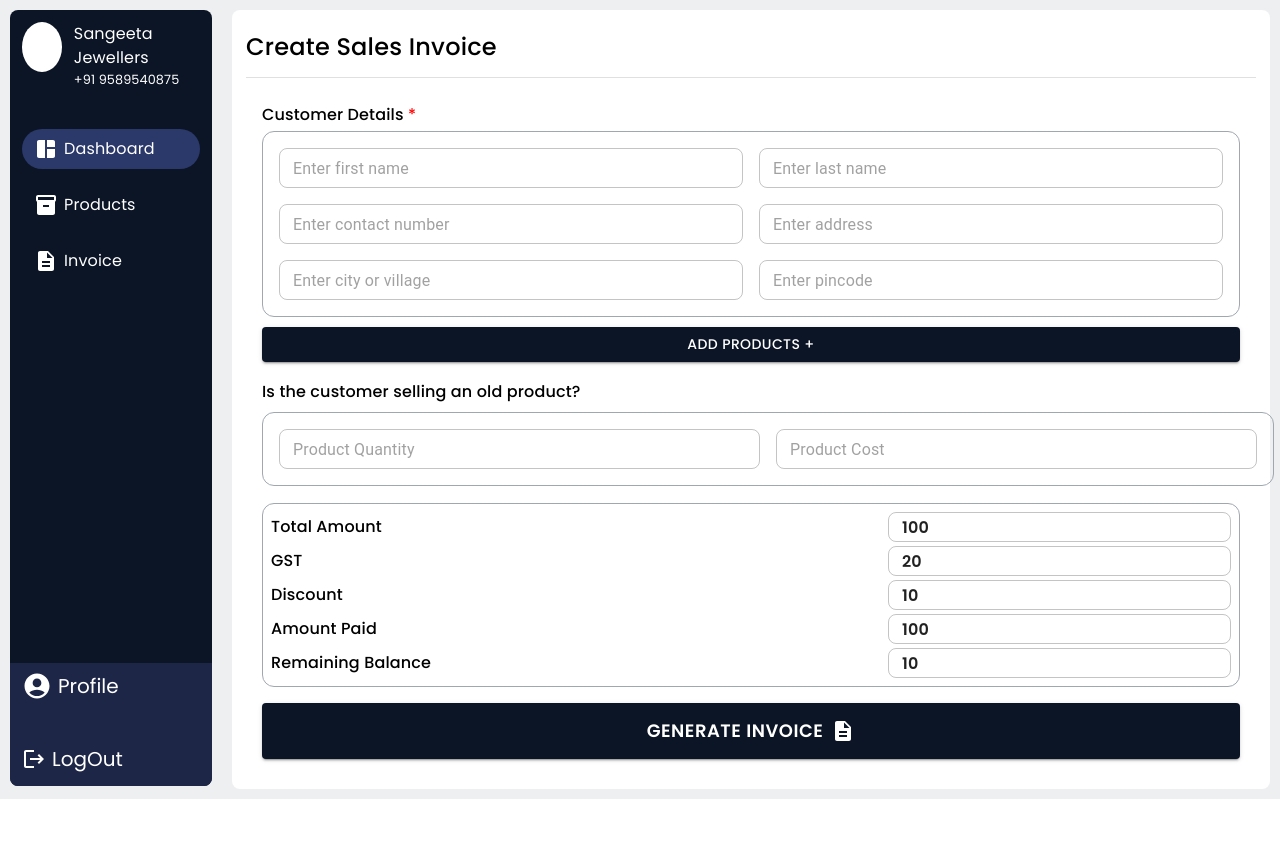
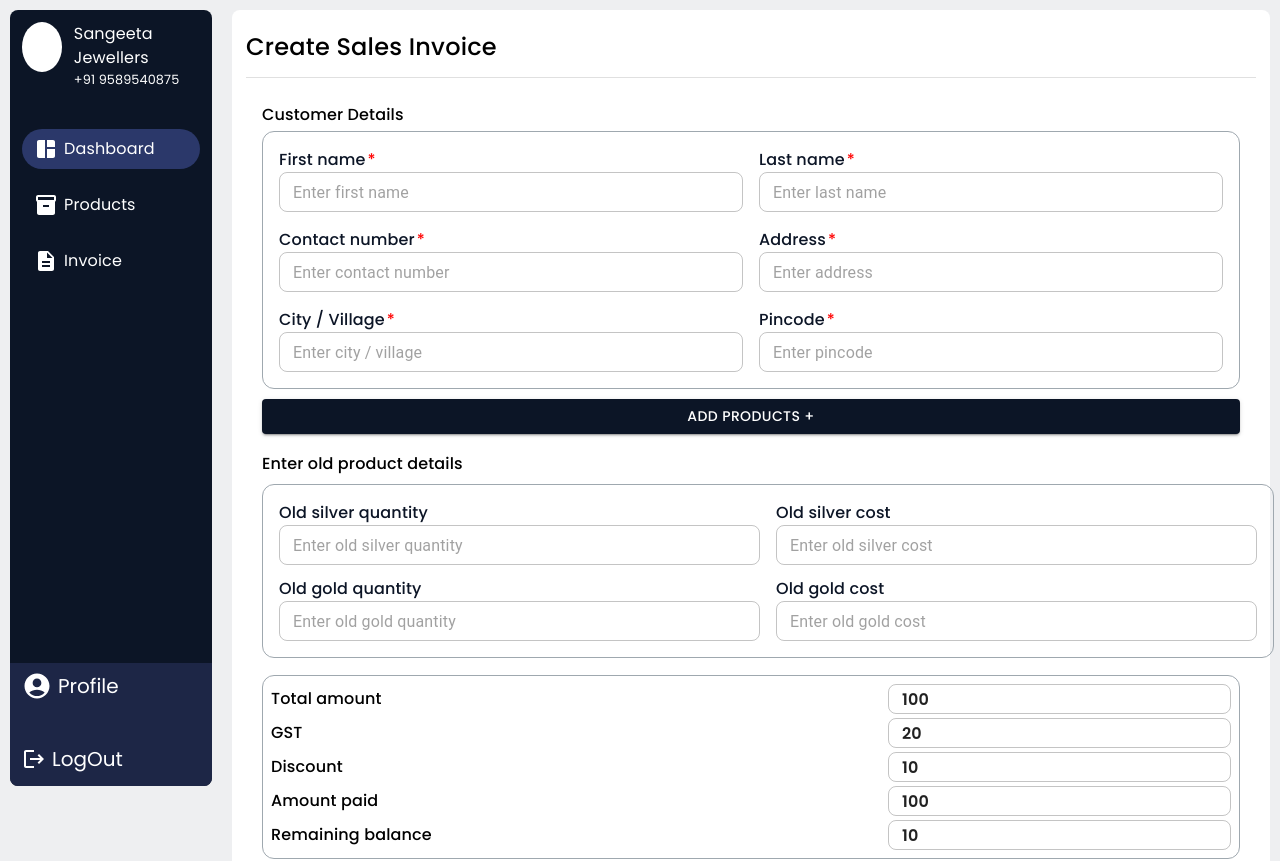
Before and after one commit to tusharbatradev/Invoice-Frontend, a React (Vite) app: page /dashboard/invoice in a window 1280 px wide. Shown: the top 861 px of the page. Before the commit the page ends 800 px from the top, so only its background shows below. Built offline with nearby package versions, Linux system fonts and the light colour scheme; sample sign-in values are in the browser's storage.

Commit message:
Added label and placeholders in invoice page (#7)
Added label and placeholders in invoice page (#7)

```diff
--- a/src/Invoice/AmountDetails.jsx
+++ b/src/Invoice/AmountDetails.jsx
@@ -57,7 +57,7 @@ function AmountDetails({ formData, setFormData, generateInvoice }) {
               justifyContent={"space-between"}
             >
               <Typography fontFamily={"Poppins"} fontWeight={500}>
-                Total Amount
+                Total amount
               </Typography>
               <TextField
                 value={grandTotal}
@@ -73,6 +73,7 @@ function AmountDetails({ formData, setFormData, generateInvoice }) {
                     },
                   },
                 }}
+                placeholder="Enter total amount"
               />
             </Stack>
             <Stack
@@ -97,6 +98,7 @@ function AmountDetails({ formData, setFormData, generateInvoice }) {
                     },
                   },
                 }}
+                placeholder="Enter GST"
               />
             </Stack>
             <Stack
@@ -121,6 +123,7 @@ function AmountDetails({ formData, setFormData, generateInvoice }) {
                     },
                   },
                 }}
+                placeholder="Enter discount"
               />
             </Stack>
             <Stack
@@ -129,7 +132,7 @@ function AmountDetails({ formData, setFormData, generateInvoice }) {
               justifyContent={"space-between"}
             >
               <Typography fontFamily={"Poppins"} fontWeight={500}>
-                Amount Paid
+                Amount paid
               </Typography>
               <TextField
                 value={amountPaid}
@@ -145,6 +148,7 @@ function AmountDetails({ formData, setFormData, generateInvoice }) {
                     },
                   },
                 }}
+                placeholder="Enter amount paid"
               />
             </Stack>
             <Stack
@@ -153,7 +157,7 @@ function AmountDetails({ formData, setFormData, generateInvoice }) {
               justifyContent={"space-between"}
             >
               <Typography fontFamily={"Poppins"} fontWeight={500}>
-                Remaining Balance
+                Remaining balance
               </Typography>
               <TextField
                 value={remainingBalance}
@@ -169,6 +173,7 @@ function AmountDetails({ formData, setFormData, generateInvoice }) {
                     },
                   },
                 }}
+                placeholder="Enter remaining balance"
               />
             </Stack>
           </Box>
--- a/src/Invoice/CustomerDetails.jsx
+++ b/src/Invoice/CustomerDetails.jsx
@@ -48,8 +48,7 @@ function CustomerDetails({ formData, setFormData }) {
         <Skeleton width={"140px"} height={"25px"} />
       ) : (
         <Typography lineHeight={"25px"} fontFamily={"Poppins"} fontWeight={500}>
-          Customer Details{" "}
-          <span style={{ color: "red", alignSelf: "center" }}>*</span>
+          Customer Details
         </Typography>
       )}
 
@@ -65,11 +64,28 @@ function CustomerDetails({ formData, setFormData }) {
         >
           <Grid container spacing={2}>
             <Grid item xs={6}>
+              <Typography
+                fontFamily={"Poppins"}
+                fontSize={"16px"}
+                fontWeight={500}
+                color={"#0c1526"}
+              >
+                First name
+                <span
+                  style={{
+                    color: "red",
+                    alignSelf: "center",
+                    marginLeft: "2px",
+                  }}
+                >
+                  *
+                </span>
+              </Typography>
               <TextField
                 fullWidth
                 variant="outlined"
+                value={firstName}
                 placeholder="Enter first name"
-                value={firstName}
                 onChange={(e) => handleChange(e, "firstName")}
                 sx={{
                   "& .MuiInputBase-root": {
@@ -83,11 +99,28 @@ function CustomerDetails({ formData, setFormData }) {
               />
             </Grid>
             <Grid item xs={6}>
+              <Typography
+                fontFamily={"Poppins"}
+                fontSize={"16px"}
+                fontWeight={500}
+                color={"#0c1526"}
+              >
+                Last name
+                <span
+                  style={{
+                    color: "red",
+                    alignSelf: "center",
+                    marginLeft: "2px",
+                  }}
+                >
+                  *
+                </span>
+              </Typography>
               <TextField
                 fullWidth
                 variant="outlined"
+                value={lastName}
                 placeholder="Enter last name"
-                value={lastName}
                 onChange={(e) => handleChange(e, "lastName")}
                 sx={{
                   "& .MuiInputBase-root": {
@@ -101,11 +134,28 @@ function CustomerDetails({ formData, setFormData }) {
               />
             </Grid>
             <Grid item xs={6}>
+              <Typography
+                fontFamily={"Poppins"}
+                fontSize={"16px"}
+                fontWeight={500}
+                color={"#0c1526"}
+              >
+                Contact number
+                <span
+                  style={{
+                    color: "red",
+                    alignSelf: "center",
+                    marginLeft: "2px",
+                  }}
+                >
+                  *
+                </span>
+              </Typography>
               <TextField
                 fullWidth
                 variant="outlined"
+                value={contactNumber}
                 placeholder="Enter contact number"
-                value={contactNumber}
                 onChange={(e) => handleChange(e, "contactNumber")}
                 sx={{
                   "& .MuiInputBase-root": {
@@ -119,11 +169,28 @@ function CustomerDetails({ formData, setFormData }) {
               />
             </Grid>
             <Grid item xs={6}>
+              <Typography
+                fontFamily={"Poppins"}
+                fontSize={"16px"}
+                fontWeight={500}
+                color={"#0c1526"}
+              >
+                Address
+                <span
+                  style={{
+                    color: "red",
+                    alignSelf: "center",
+                    marginLeft: "2px",
+                  }}
+                >
+                  *
+                </span>
+              </Typography>
               <TextField
                 fullWidth
                 variant="outlined"
+                value={address}
                 placeholder="Enter address"
-                value={address}
                 onChange={(e) => handleChange(e, "address")}
                 sx={{
                   "& .MuiInputBase-root": {
@@ -137,11 +204,28 @@ function CustomerDetails({ formData, setFormData }) {
               />
             </Grid>
             <Grid item xs={6}>
+              <Typography
+                fontFamily={"Poppins"}
+                fontSize={"16px"}
+                fontWeight={500}
+                color={"#0c1526"}
+              >
+                City / Village
+                <span
+                  style={{
+                    color: "red",
+                    alignSelf: "center",
+                    marginLeft: "2px",
+                  }}
+                >
+                  *
+                </span>
+              </Typography>
               <TextField
                 fullWidth
                 variant="outlined"
-                placeholder="Enter city or village"
                 value={cityOrVillage}
+                placeholder="Enter city / village"
                 onChange={(e) => handleChange(e, "cityOrVillage")}
                 sx={{
                   "& .MuiInputBase-root": {
@@ -155,11 +239,28 @@ function CustomerDetails({ formData, setFormData }) {
               />
             </Grid>
             <Grid item xs={6}>
+              <Typography
+                fontFamily={"Poppins"}
+                fontSize={"16px"}
+                fontWeight={500}
+                color={"#0c1526"}
+              >
+                Pincode
+                <span
+                  style={{
+                    color: "red",
+                    alignSelf: "center",
+                    marginLeft: "2px",
+                  }}
+                >
+                  *
+                </span>
+              </Typography>
               <TextField
                 fullWidth
                 variant="outlined"
+                value={pincode}
                 placeholder="Enter pincode"
-                value={pincode}
                 onChange={(e) => handleChange(e, "pincode")}
                 sx={{
                   "& .MuiInputBase-root": {
--- a/src/Invoice/InvoicePage.jsx
+++ b/src/Invoice/InvoicePage.jsx
@@ -1,5 +1,5 @@
 import { useState } from "react";
-import { Stack, Button, Typography } from "@mui/material";
+import { Stack, Button, Typography, Divider } from "@mui/material";
 import CustomerDetails from "./CustomerDetails";
 import ProductDetails from "./ProductDetails";
 import OldProductDetails from "./OldProductDetails";
@@ -87,8 +87,7 @@ function InvoicePage() {
             fontFamily={"Poppins"}
             fontWeight={500}
           >
-            Product Details{" "}
-            <span style={{ color: "red", alignSelf: "center" }}>*</span>
+            Product Details
           </Typography>
         )}
       </Stack>
--- a/src/Invoice/OldProductDetails.jsx
+++ b/src/Invoice/OldProductDetails.jsx
@@ -29,29 +29,39 @@ function OldProductDetails() {
   return (
     <Stack spacing={1} alignItems="flex-start" padding={"16px"}>
       {loading ? (
-        <Skeleton height={"25px"} width={"350px"} />
+        <Skeleton width={"140px"} height={"25px"} />
       ) : (
-        <Typography lineHeight={"25px"} fontFamily="Poppins" fontWeight={500}>
-          Is the customer selling an old product?
+        <Typography lineHeight={"25px"} fontFamily={"Poppins"} fontWeight={500}>
+          Enter old product details
         </Typography>
       )}
-
-
-
+      {loading ? (
+        <Skeleton height={"174px"} width={"100%"} />
+      ) : (
         <Box
           sx={{
             padding: "16px",
             border: "1px solid #9fa8af",
             borderRadius: "12px",
             width: "100%",
+            display: "flex",
+            flexDirection: "column",
+            gap: "12px",
           }}
         >
           <Grid container spacing={2}>
             <Grid item xs={6}>
+              <Typography
+                fontFamily={"Poppins"}
+                fontSize={"16px"}
+                fontWeight={500}
+                color={"#0c1526"}
+              >
+                Old silver quantity
+              </Typography>
               <TextField
                 fullWidth
                 variant="outlined"
-                placeholder="Product Quantity"
                 name="productQuantity"
                 sx={{
                   "& .MuiInputBase-root": {
@@ -62,13 +72,21 @@ function OldProductDetails() {
                     },
                   },
                 }}
+                placeholder="Enter old silver quantity"
               />
             </Grid>
             <Grid item xs={6}>
+              <Typography
+                fontFamily={"Poppins"}
+                fontSize={"16px"}
+                fontWeight={500}
+                color={"#0c1526"}
+              >
+                Old silver cost
+              </Typography>
               <TextField
                 fullWidth
                 variant="outlined"
-                placeholder="Product Cost"
                 name="productQuantity"
                 sx={{
                   "& .MuiInputBase-root": {
@@ -79,11 +97,65 @@ function OldProductDetails() {
                     },
                   },
                 }}
+                placeholder={"Enter old silver cost"}
+              />
+            </Grid>
+          </Grid>
+
+          <Grid container spacing={2}>
+            <Grid item xs={6}>
+              <Typography
+                fontFamily={"Poppins"}
+                fontSize={"16px"}
+                fontWeight={500}
+                color={"#0c1526"}
+              >
+                Old gold quantity
+              </Typography>
+              <TextField
+                fullWidth
+                variant="outlined"
+                name="productQuantity"
+                sx={{
+                  "& .MuiInputBase-root": {
+                    height: "40px",
+                    borderRadius: "8px",
+                    "&.Mui-focused fieldset": {
+                      borderColor: "#555555",
+                    },
+                  },
+                }}
+                placeholder={"Enter old gold quantity"}
+              />
+            </Grid>
+            <Grid item xs={6}>
+              <Typography
+                fontFamily={"Poppins"}
+                fontSize={"16px"}
+                fontWeight={500}
+                color={"#0c1526"}
+              >
+                Old gold cost
+              </Typography>
+              <TextField
+                fullWidth
+                variant="outlined"
+                name="productQuantity"
+                sx={{
+                  "& .MuiInputBase-root": {
+                    height: "40px",
+                    borderRadius: "8px",
+                    "&.Mui-focused fieldset": {
+                      borderColor: "#555555",
+                    },
+                  },
+                }}
+                placeholder={"Enter old gold cost"}
               />
             </Grid>
           </Grid>
         </Box>
-
+      )}
     </Stack>
   );
 }
--- a/src/Invoice/ProductDetails.jsx
+++ b/src/Invoice/ProductDetails.jsx
@@ -17,7 +17,11 @@ import {
   updateInvoiceField,
 } from "../redux/Slices/invoiceSlice";
 import { removeProduct } from "../redux/Slices/invoiceSlice";
-import { CrossCancelIcon, DeleteBasketIcon, RemoveIcon } from "../assets/CustomIcons/Icons";
+import {
+  CrossCancelIcon,
+  DeleteBasketIcon,
+  RemoveIcon,
+} from "../assets/CustomIcons/Icons";
 
 function ProductDetails({ id }) {
   const [availableProducts, setAvailableProducts] = useState([]);
@@ -73,11 +77,14 @@ function ProductDetails({ id }) {
   };
   async function fetchProducts() {
     try {
-      const response = await axios.get("https://new-invoice-backend.onrender.com/product", {
+      const response = await axios.get(
+        "https://new-invoice-backend.onrender.com/product",
+        {
           headers: {
             Authorization: localStorage.getItem("token"),
           },
-      });
+        }
+      );
       if (response.status === 200) {
         const availableProducts = response?.data
           ?.filter((product) => product?.availability === true)
@@ -127,18 +134,36 @@ function ProductDetails({ id }) {
               onChange={(e, newValue) => handleSelectProductName(newValue)}
               className="productAutocomplete"
               renderInput={(params) => (
+                <>
+                  <Typography
+                    fontFamily={"Poppins"}
+                    fontSize={"16px"}
+                    fontWeight={500}
+                    color={"#0c1526"}
+                  >
+                    Product name
+                    <span
+                      style={{
+                        color: "red",
+                        alignSelf: "center",
+                        marginLeft: "2px",
+                      }}
+                    >
+                      *
+                    </span>
+                  </Typography>
                   <TextField
                     {...params}
                     fullWidth
                     variant="outlined"
-                  placeholder="Product name"
                     // name="product"
                     // value={product.product}
                     // onChange={handleUpdateField}
+                    placeholder="Enter product name"
                     sx={{
                       "& .MuiInputBase-root": {
                         borderRadius: "8px",
-					  padding : '0px',
+                        padding: "0px",
                         height: "40px",
                         "&.Mui-focused fieldset": {
                           borderColor: "#555555",
@@ -146,17 +171,31 @@ function ProductDetails({ id }) {
                       },
                     }}
                   />
+                </>
               )}
             />
           </Grid>
           <Grid item xs={6}>
+            <Typography
+              fontFamily={"Poppins"}
+              fontSize={"16px"}
+              fontWeight={500}
+              color={"#0c1526"}
+            >
+              Product weight
+              <span
+                style={{ color: "red", alignSelf: "center", marginLeft: "2px" }}
+              >
+                *
+              </span>
+            </Typography>
             <TextField
               fullWidth
               variant="outlined"
-              placeholder="Product Weight"
               name="productWeight"
               type="number"
               value={product.productWeight}
+              placeholder="Enter product weight"
               onChange={handleUpdateField}
               sx={{
                 "& .MuiInputBase-root": {
@@ -170,12 +209,25 @@ function ProductDetails({ id }) {
             />
           </Grid>
           <Grid item xs={6}>
+            <Typography
+              fontFamily={"Poppins"}
+              fontSize={"16px"}
+              fontWeight={500}
+              color={"#0c1526"}
+            >
+              Product Cost
+              <span
+                style={{ color: "red", alignSelf: "center", marginLeft: "2px" }}
+              >
+                *
+              </span>
+            </Typography>
             <TextField
               fullWidth
               variant="outlined"
-              placeholder="Product Cost"
               name="productCost"
               value={product.productCost}
+              placeholder="Enter product Cost"
               type="number"
               onChange={handleUpdateField}
               sx={{
@@ -190,12 +242,25 @@ function ProductDetails({ id }) {
             />
           </Grid>
           <Grid item xs={6}>
+            <Typography
+              fontFamily={"Poppins"}
+              fontSize={"16px"}
+              fontWeight={500}
+              color={"#0c1526"}
+            >
+              Making Charges
+              <span
+                style={{ color: "red", alignSelf: "center", marginLeft: "2px" }}
+              >
+                *
+              </span>
+            </Typography>
             <TextField
               fullWidth
               variant="outlined"
-              placeholder="Making Charges"
               name="makingCharges"
               value={product.makingCharges}
+              placeholder={"Enter making charges"}
               type="number"
               onChange={handleUpdateField}
               sx={{
@@ -210,12 +275,20 @@ function ProductDetails({ id }) {
             />
           </Grid>
           <Grid item xs={6}>
+            <Typography
+              fontFamily={"Poppins"}
+              fontSize={"16px"}
+              fontWeight={500}
+              color={"#0c1526"}
+            >
+              Product ID
+            </Typography>
             <TextField
               fullWidth
               variant="outlined"
-              placeholder="Product ID"
               name="id"
               value={product.id}
+              placeholder="Enter product ID"
               onChange={handleUpdateField}
               sx={{
                 "& .MuiInputBase-root": {
@@ -229,12 +302,25 @@ function ProductDetails({ id }) {
             />
           </Grid>
           <Grid item xs={6}>
+            <Typography
+              fontFamily={"Poppins"}
+              fontSize={"16px"}
+              fontWeight={500}
+              color={"#0c1526"}
+            >
+              Product quantity
+              <span
+                style={{ color: "red", alignSelf: "center", marginLeft: "2px" }}
+              >
+                *
+              </span>
+            </Typography>
             <TextField
               fullWidth
               variant="outlined"
-              placeholder="Product Quantity"
               name="productQuantity"
               value={product.productQuantity}
+              placeholder="Enter product quantity"
               type="number"
               onChange={handleUpdateField}
               sx={{
@@ -249,6 +335,14 @@ function ProductDetails({ id }) {
             />
           </Grid>
           <Grid item xs={6}>
+            <Typography
+              fontFamily={"Poppins"}
+              fontSize={"16px"}
+              fontWeight={500}
+              color={"#0c1526"}
+            >
+              Product Amount
+            </Typography>
             <TextField
               disabled
               fullWidth
@@ -276,12 +370,12 @@ function ProductDetails({ id }) {
           fullWidth
           onClick={() => handleRemoveProduct(id)}
           sx={{
-            bgcolor : '#e25454',
-            color : 'white',
+            bgcolor: "#e25454",
+            color: "white",
             fontFamily: "Poppins",
             marginTop: "12px",
-            display : 'flex',
-            gap : '4px',
+            display: "flex",
+            gap: "4px",
             "&:hover": {
               backgroundColor: "#e60023",
             },
```
Lines whose indentation alone changed are shown as unchanged.
